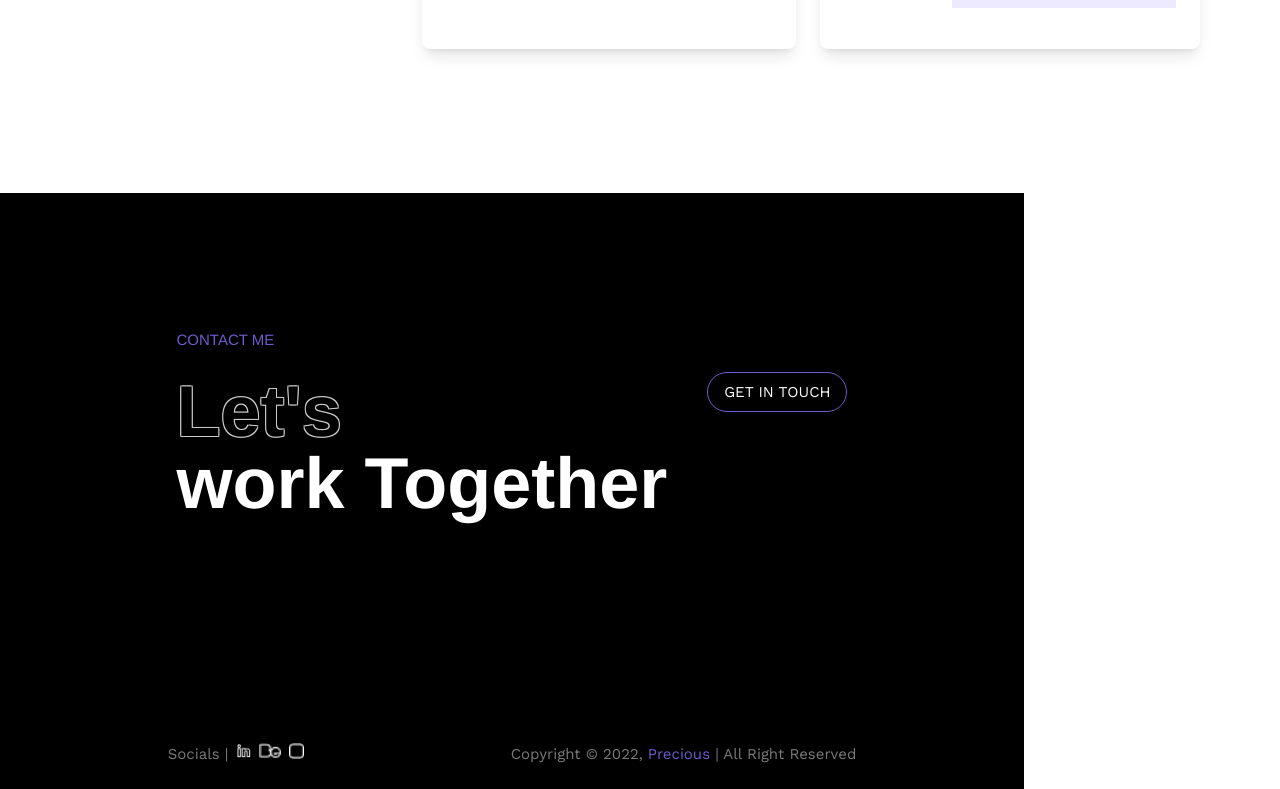
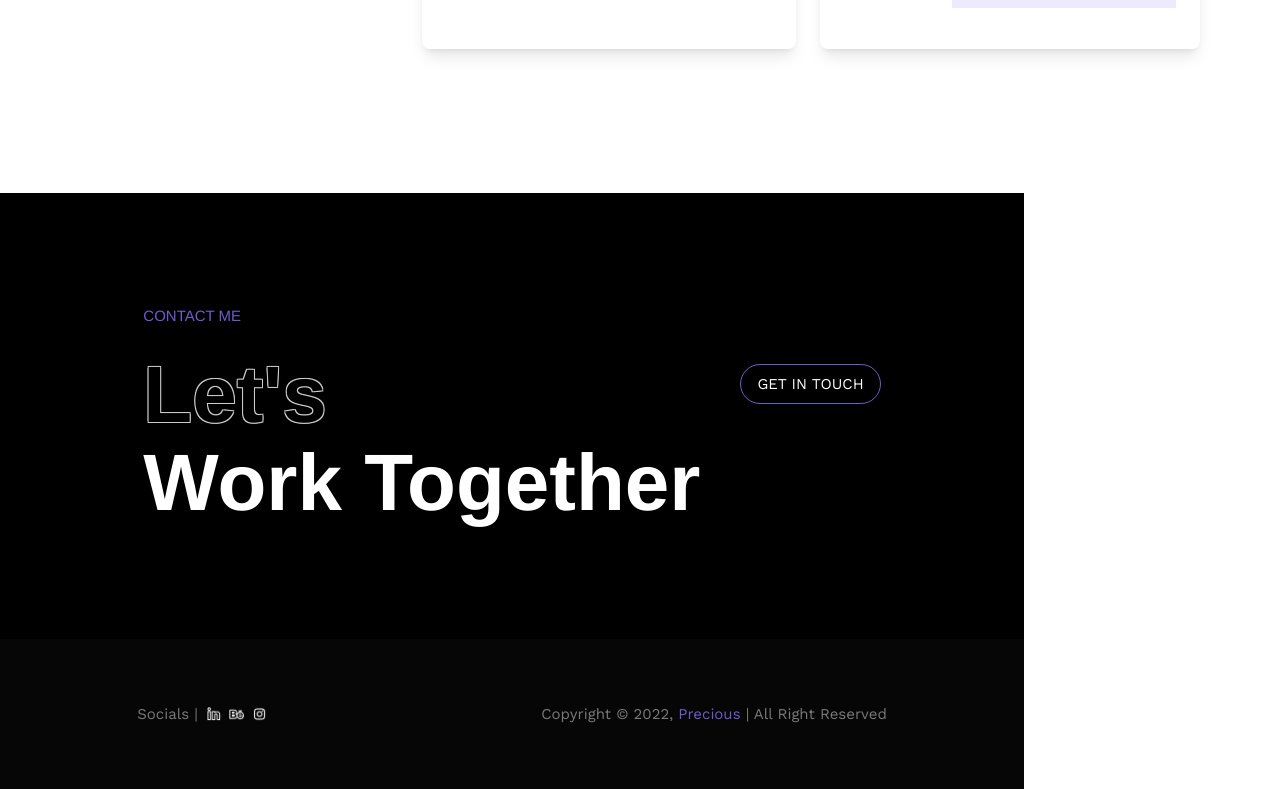
Before and after one commit to Nathan-88/precious-portfolio, a React (Vite) app: page / in a window 1280 px wide. Shown: the part 3660-4449 px from the top of the page. Built offline with nearby package versions, Linux system fonts and the light colour scheme; a web font is replaced by a local one.

Commit message:
fix footer errors

```diff
--- a/src/components/Footer/Copy.jsx
+++ b/src/components/Footer/Copy.jsx
@@ -3,8 +3,8 @@ import beh from "../../assets/behance (2).png"
 import lin from "../../assets/linkedin.png"
 const Copy = () => {
     return(
-        <div className="mt-28 bg-black font-work-sans font-[400] text-sm text-text flex flex-col md:flex-row items-center md:justify-around">
-            <div className="flex gap-2">
+        <div className="py-16 bg-[#060606] font-work-sans font-[400] text-sm text-text flex flex-col md:flex-row items-center md:justify-around">
+            <div className="flex items-center gap-2">
                 <p className="">Socials |</p>
                 <img src={lin} className="h-4" alt="socials"/>
                 <img src={beh} className="h-4" alt="socials"/>
--- a/src/components/Footer/Footer.jsx
+++ b/src/components/Footer/Footer.jsx
@@ -6,19 +6,19 @@ import Copy from "./Copy";
 
 const Footer = () => {
     return(
-    <section className=" bg-black px-8 py-6 md:px-16 h-auto  xl:w-[80%] z-10">
-        <div className="p-4 py-10 xl:py-28 xl:px-28 gap-10 flex flex-col xl:flex-row justify-center xl:items-center">
+    <section className=" bg-black  h-auto  xl:w-[80%] z-10">
+        <div className="py-10 xl:py-28 gap-10 flex flex-col xl:flex-row justify-center items-center">
             <div className="">
-                <p className="text-primary text-sm mb-6">CONTACT ME</p>
-                <p className="gif font-bold text-white text-7xl">Let's</p>
-                <p className="text-white font-bold text-7xl">work Together</p>
+                <p className="text-primary font-medium text-sm mb-6">CONTACT ME</p>
+                <p className="gif font-bold text-white text-xxl">Let's</p>
+                <p className="text-white font-bold text-xxl">Work Together</p>
             </div>
             <div className="">
                 <a href="mailto:Oguazuprecious@gmail.com"><button className="xl:mb-16 border text-white border-primary py-2 px-4 font-work-sans font-[400] text-sm rounded-full hover:border-green-600">GET IN TOUCH</button></a>
             </div>
         </div>
-        <div className="mt-28 bg-black font-work-sans font-[400] text-sm text-text flex flex-col md:flex-row items-center md:justify-around">
-            <div className="flex gap-2">
+        <div className="py-16 bg-[#060606] font-work-sans font-[400] text-sm text-text flex flex-col md:flex-row items-center md:justify-around">
+            <div className="flex items-center gap-2">
                 <p className="">Socials |</p>
                 <img src={lin} className="h-4" alt="socials"/>
                 <img src={beh} className="h-4" alt="socials"/>
```
Also changed, not shown: src/assets/behance (2).png, src/assets/insta.png.
